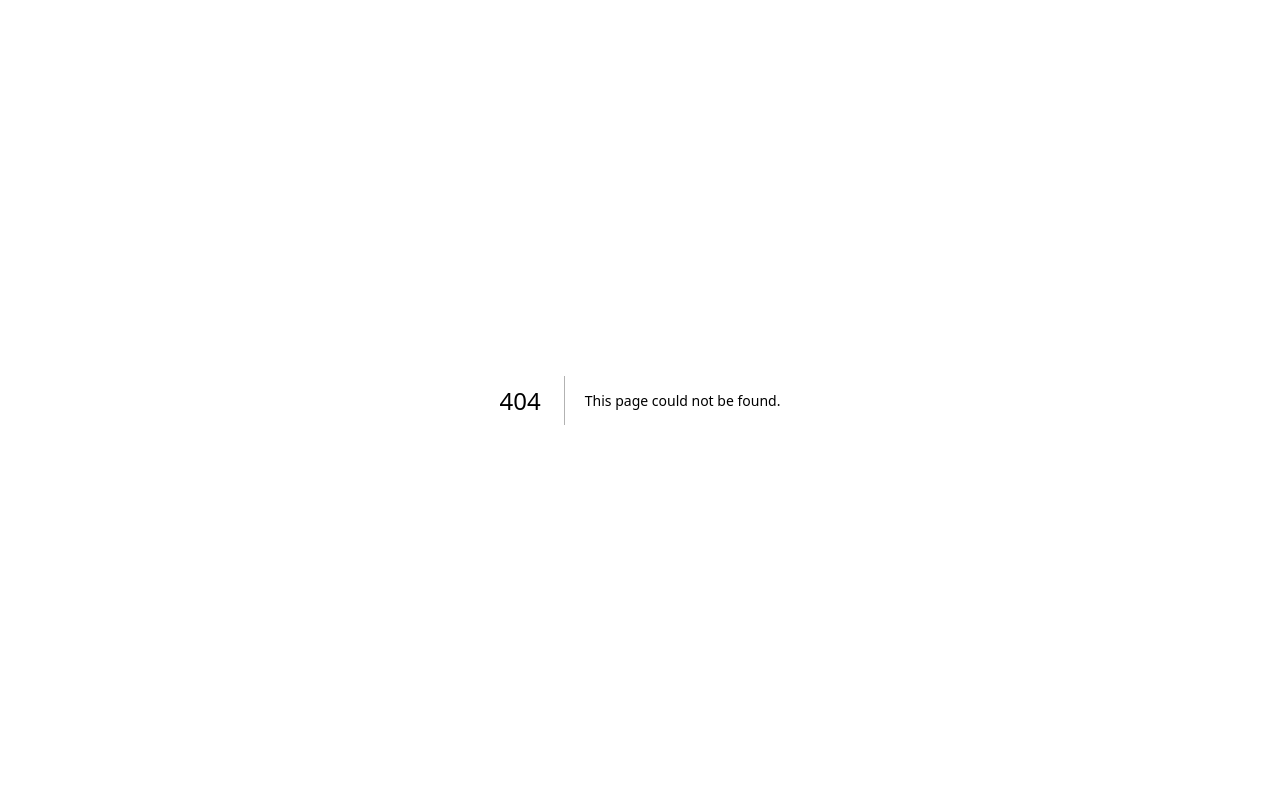
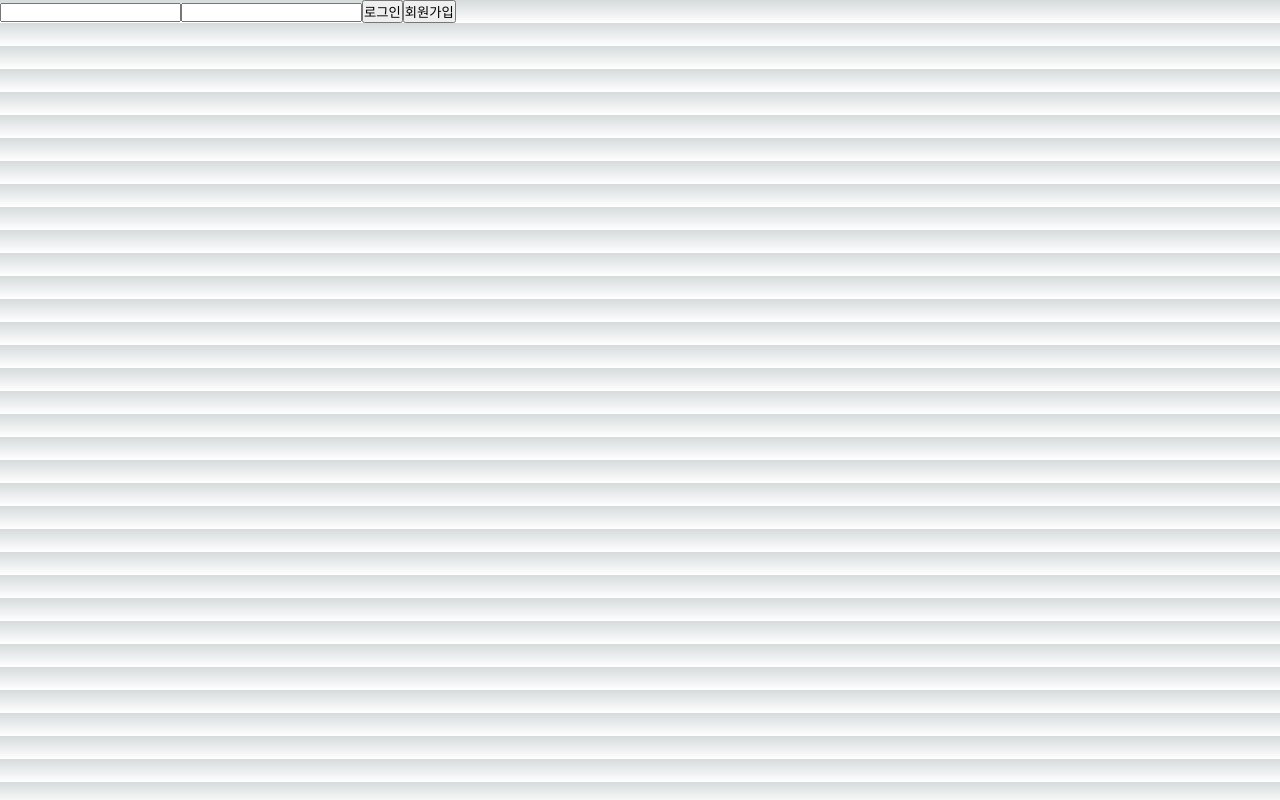
Before and after one commit to leave-assistant/TourMate, a Next.js app: page /User/App in a window 1280 px wide. Before the commit this address had no page. Built offline with nearby package versions, Linux system fonts and the light colour scheme.

Commit message:
js코드 tsx로 변경 이메일 로그인, 회원가입 기본 구현

```diff
--- /dev/null
+++ b/src/pages/User/App.tsx
@@ -0,0 +1,80 @@
+import {
+    createUserWithEmailAndPassword,
+    signInWithEmailAndPassword,
+    signOut
+} from "@firebase/auth";
+import React, { MouseEventHandler, useContext, useState } from "react";
+import { AuthContext } from "./authContext";
+import { auth } from "./firebase";
+
+    function App() {
+        const userInfo = useContext(AuthContext);
+        const [email, setEmail] = useState("");
+        const [pwd, setPwd] = useState("");
+        const [isCreate, setIsCreate] = useState(false);
+
+        const handleEmail = (e: React.ChangeEvent<HTMLInputElement>) => {
+        e.preventDefault();
+        setEmail(e.target.value);
+        };
+
+        const handlePwd = (e: React.ChangeEvent<HTMLInputElement>) => {
+        e.preventDefault();
+        setPwd(e.target.value);
+        };
+
+        const handleClickCreate = (e: React.MouseEvent<HTMLButtonElement>) => {
+        e.preventDefault();
+        setIsCreate(pre => !pre);
+        };
+
+        const handleSubit = (e: React.FormEvent) => {
+        e.preventDefault();
+
+        // 회원 가입일때
+        if (isCreate) {
+            createUserWithEmailAndPassword(auth, email, pwd)
+            .then(() => {
+                alert("회원가입 성공");
+            })
+            .catch(e => {
+                alert(e);
+            });
+        } else {
+            signInWithEmailAndPassword(auth, email, pwd)
+            .then(() => {
+                alert("로그인 성공");
+            })
+            .catch(e => {
+                alert(e);
+            });
+        }
+        };
+
+        // 로그아웃 기능
+        const handleLogout = () => {
+        signOut(auth);
+        };
+
+        return (
+        <div className="App">
+            {userInfo ? (
+            <div>
+                로그인 상태입니다
+                <button onClick={handleLogout}> 로그아웃 </button>
+            </div>
+            ) : (
+            <form onSubmit={handleSubit}>
+                <input type="email" name="email" onChange={handleEmail} value={email} />
+                <input type="password" name="pwd" onChange={handlePwd} value={pwd} />
+                <button type="submit"> {isCreate ? "만들기" : "로그인"}</button>
+                <button type="button" onClick={handleClickCreate}>
+                {isCreate ? "취소" : "회원가입"}
+                </button>
+            </form>
+            )}
+        </div>
+        );
+    }
+
+    export default App;
--- /dev/null
+++ b/src/pages/User/authContext.tsx
@@ -0,0 +1,5 @@
+// authContext.tsx
+import React from "react";
+import { User } from "@firebase/auth";
+
+export const AuthContext = React.createContext<User | null>(null);
```
Also changed, not shown: package.json (+6 -4 lines), src/pages/User/Index.tsx (added, +14 -0 lines), src/pages/User/authProvider.tsx (added, +21 -0 lines), src/pages/User/my/SignIn.tsx (renamed from src/pages/User/SignIn.js, +7 -6 lines), tsconfig.json (+18 -4 lines), src/pages/User/firebase.tsx (renamed from src/pages/User/firebase.js), src/pages/User/my/SignUp.tsx (renamed from src/pages/User/SignUp.js), 1 other file (tests, documents, lock files or other folders).
